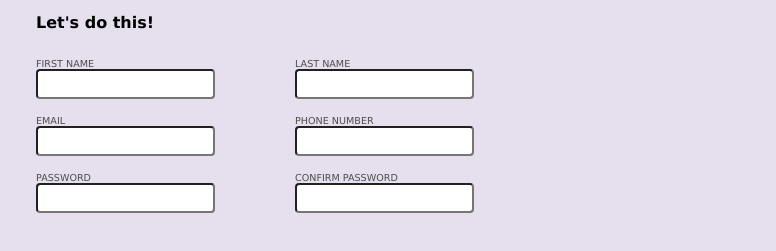
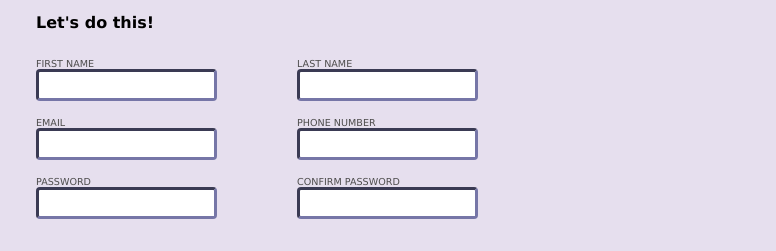
Before and after one commit to vcorneau/odin-signup, a plain HTML site: page signup.html in a window 1280 px wide. Shown: the part 218-469 px from the top of the page, 504-1280 px from the left. Drawn offline with Linux system fonts and the light colour scheme; a web font is replaced by a local one.

Commit message:
Fixing form validation for incorrect input

```diff
--- a/signup.html
+++ b/signup.html
@@ -36,15 +36,15 @@
               <ul>
                 <li>
                   <label for="first_name">FIRST NAME</label>
-                  <input type="text" id="first_name" name="first_name">
+                  <input type="text" id="first_name" name="first_name" required>
                 </li>
                 <li>
                   <label for="email">EMAIL</label>
-                  <input type="email" id="email" name="email" pattern="[a-z0-9._%+-]+@[a-z0-9.-]+\.[a-z]{2,4}$">
+                  <input type="email" id="email" name="email" pattern="[a-z0-9._%+-]+@[a-z0-9.-]+\.[a-z]{2,4}$" required>
                 </li>
                 <li>
                   <label for="password">PASSWORD</label>
-                  <input type="password" id="password" name="password">
+                  <input type="password" id="password" name="password" required focus>
                 </li>
               </ul>
             </div>
@@ -53,15 +53,15 @@
               <ul>
                 <li>
                   <label for="last_name">LAST NAME</label>
-                  <input type="text" id="last_name" name="last_name">
+                  <input type="text" id="last_name" name="last_name" required>
                 </li>
                 <li>
                   <label for="phone">PHONE NUMBER</label>
-                  <input type="text" id="phone" name="phone" pattern="(\d{3}[\-]\d{3}[\-]\d{4})" title="Please enter phone number in this format: 416-555-5555">
+                  <input type="text" id="phone" name="phone" pattern="(\d{3}[\-]\d{3}[\-]\d{4})" title="Please enter phone number in this format: 416-555-5555" required>
                 </li>
                 <li>
                   <label for="confirm_password">CONFIRM PASSWORD</label>
-                  <input type="password" id="confirm_password" name="confirm_password">
+                  <input type="password" id="confirm_password" name="confirm_password" required>
                 </li>
               </ul>
             </div>
--- a/style.css
+++ b/style.css
@@ -100,14 +100,33 @@ input {
   flex-direction: column;
 }
 
-input {
+input[type="text"],
+input[type="password"],
+input[type="phone"],
+input[type="email"] {
   border-radius: 4px;
   height: 1.5rem;
   font-family: Verdana, Geneva, Tahoma, sans-serif;
 }
 
+input[type="text"]:required,
+input[type="password"]:required,
+input[type="phone"]:required,
+input[type="email"]:required {
+  border-color: #7676a7;
+}
+
+input[type="text"]:focus,
+input[type="password"]:focus,
+input[type="phone"]:focus,
+input[type="email"]:focus {
+  border-width: 0.2rem;
+  border-color: blue;
+}
+
 input:invalid {
-  border-color: red;
+  border-width: 0.2rem;
+  border-color: #ff3333;
 }
 
 ul {
```
